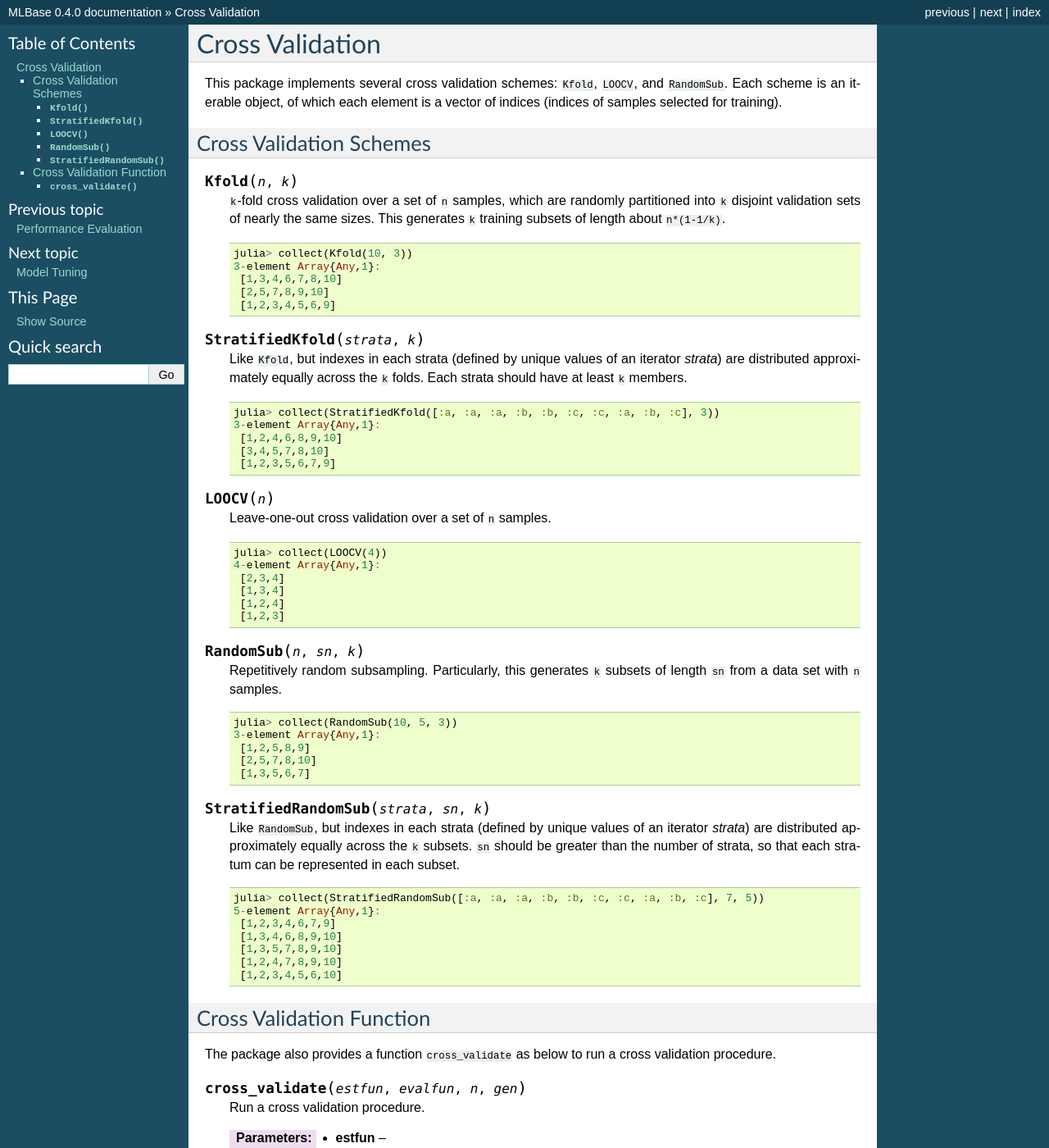
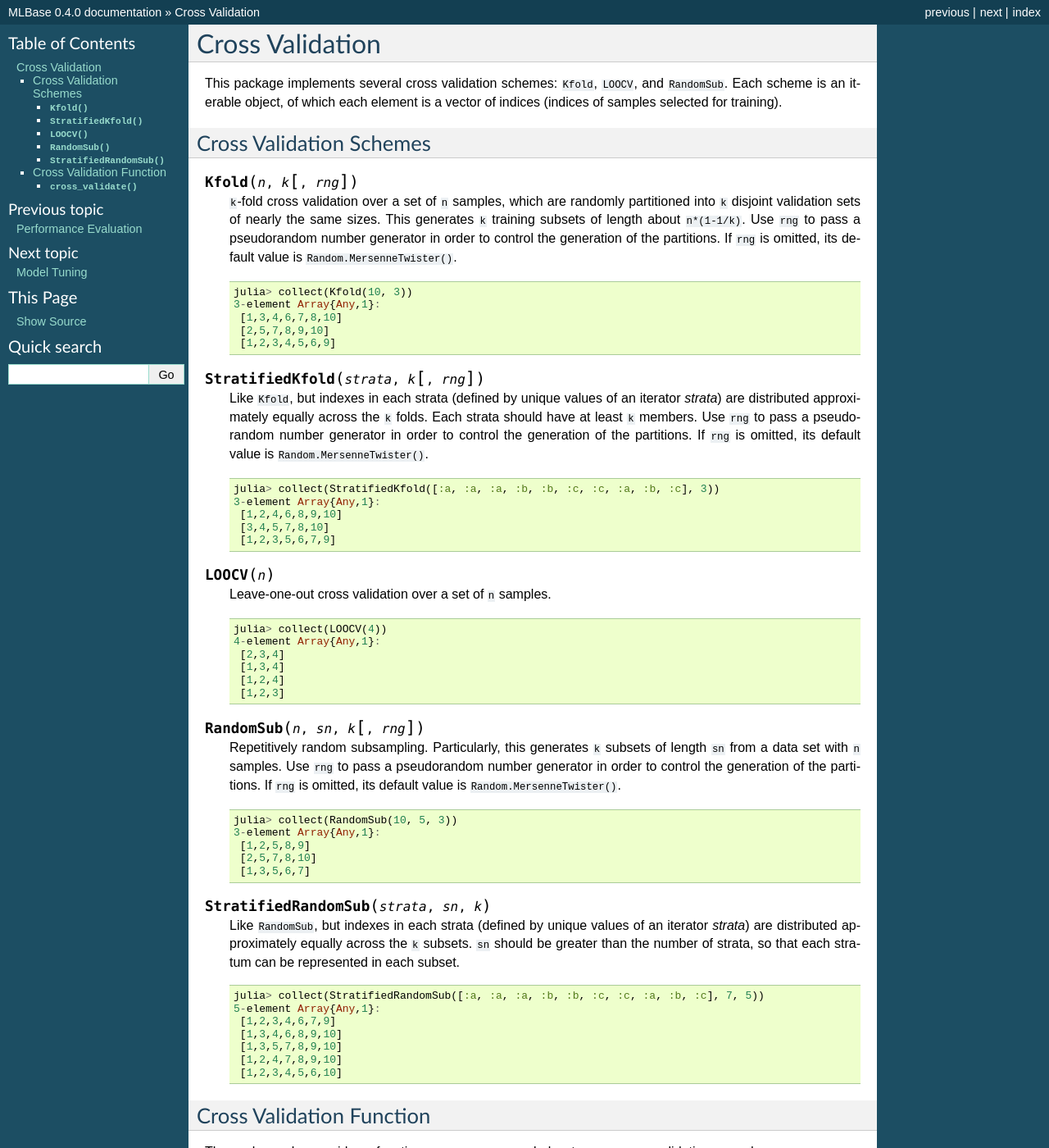
Before and after one commit to JuliaStats/MLBase.jl, a Sphinx documentation site: the page built from docs/source/crossval.rst, in a window 1280 px wide and 1400 px high. Shown: the whole window at 82% size. Built offline with Sphinx 7.4.7, drawn with Linux system fonts in a browser that asks for light colours; formulas are drawn with MathJax 3.

Commit message:
Update crossval.rst
I updated the documentation for  Kfold, StratifiedKfold and RandomSub after modifying the code as described in issue #57.

```diff
--- a/docs/source/crossval.rst
+++ b/docs/source/crossval.rst
@@ -6,9 +6,9 @@
 Cross Validation Schemes
 ~~~~~~~~~~~~~~~~~~~~~~~~~~
 
-.. function:: Kfold(n, k)
+.. function:: Kfold(n, k[, rng])
 
-    ``k``-fold cross validation over a set of ``n`` samples, which are randomly partitioned into ``k`` disjoint validation sets of nearly the same sizes. This generates ``k`` training subsets of length about ``n*(1-1/k)``.
+    ``k``-fold cross validation over a set of ``n`` samples, which are randomly partitioned into ``k`` disjoint validation sets of nearly the same sizes. This generates ``k`` training subsets of length about ``n*(1-1/k)``. Use ``rng`` to pass a pseudorandom number generator in order to control the generation of the partitions.  If ``rng`` is omitted, its default value is ``Random.MersenneTwister()``.
 
     .. code-block:: julia
 
@@ -18,9 +18,9 @@
          [2,5,7,8,9,10]
          [1,2,3,4,5,6,9]
 
-.. function:: StratifiedKfold(strata, k)
+.. function:: StratifiedKfold(strata, k[, rng])
 
-    Like ``Kfold``, but indexes in each strata (defined by unique values of an iterator `strata`) are distributed approximately equally across the ``k`` folds. Each strata should have at least ``k`` members.
+    Like ``Kfold``, but indexes in each strata (defined by unique values of an iterator `strata`) are distributed approximately equally across the ``k`` folds. Each strata should have at least ``k`` members. Use ``rng`` to pass a pseudorandom number generator in order to control the generation of the partitions.  If ``rng`` is omitted, its default value is ``Random.MersenneTwister()``.
 
     .. code-block:: julia
 
@@ -45,9 +45,9 @@
          [1,2,3]
 
 
-.. function:: RandomSub(n, sn, k)
+.. function:: RandomSub(n, sn, k[, rng])
 
-    Repetitively random subsampling. Particularly, this generates ``k`` subsets of length ``sn`` from a data set with ``n`` samples.
+    Repetitively random subsampling. Particularly, this generates ``k`` subsets of length ``sn`` from a data set with ``n`` samples. Use ``rng`` to pass a pseudorandom number generator in order to control the generation of the partitions.  If ``rng`` is omitted, its default value is ``Random.MersenneTwister()``.
 
     .. code-block:: julia
 
```
